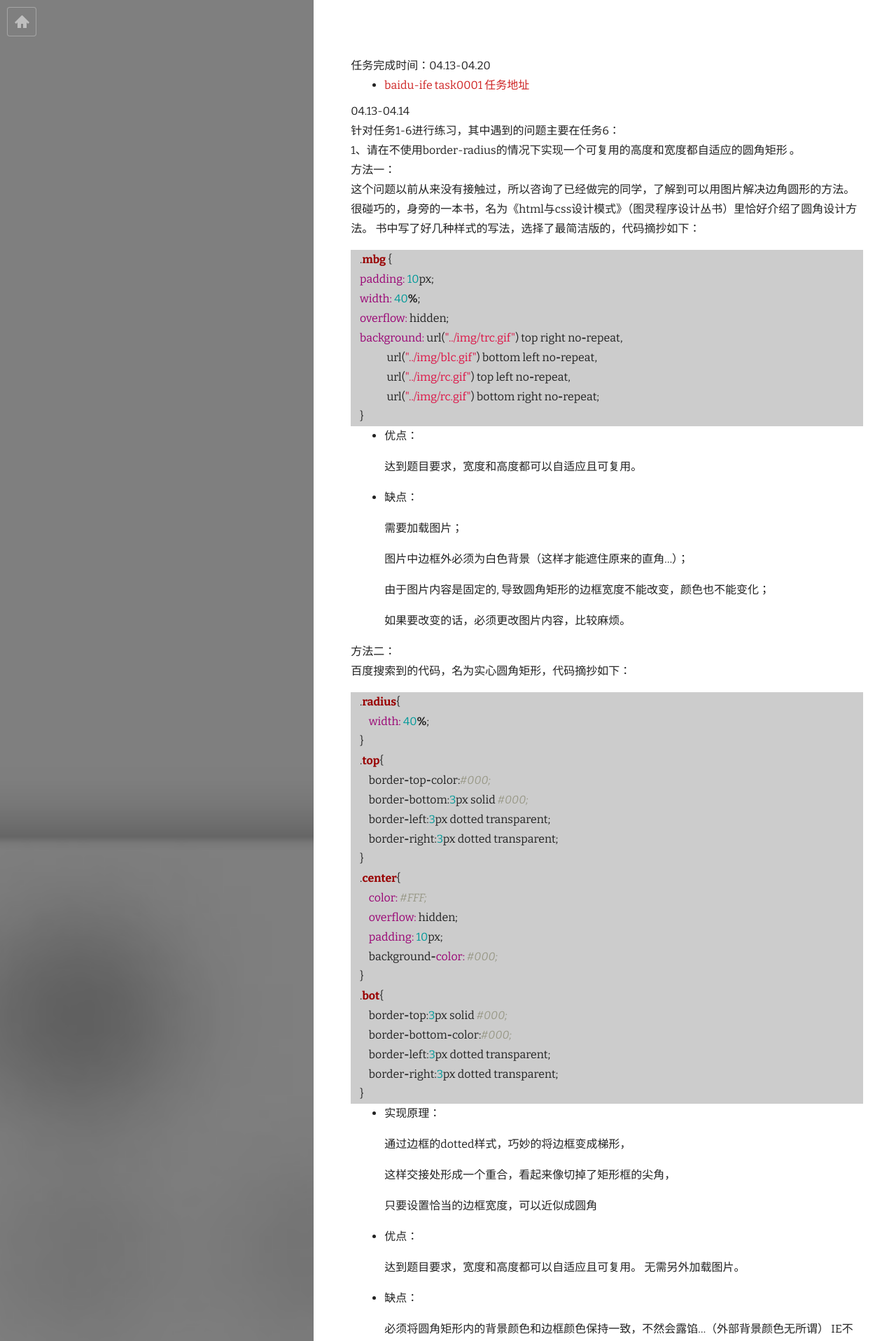
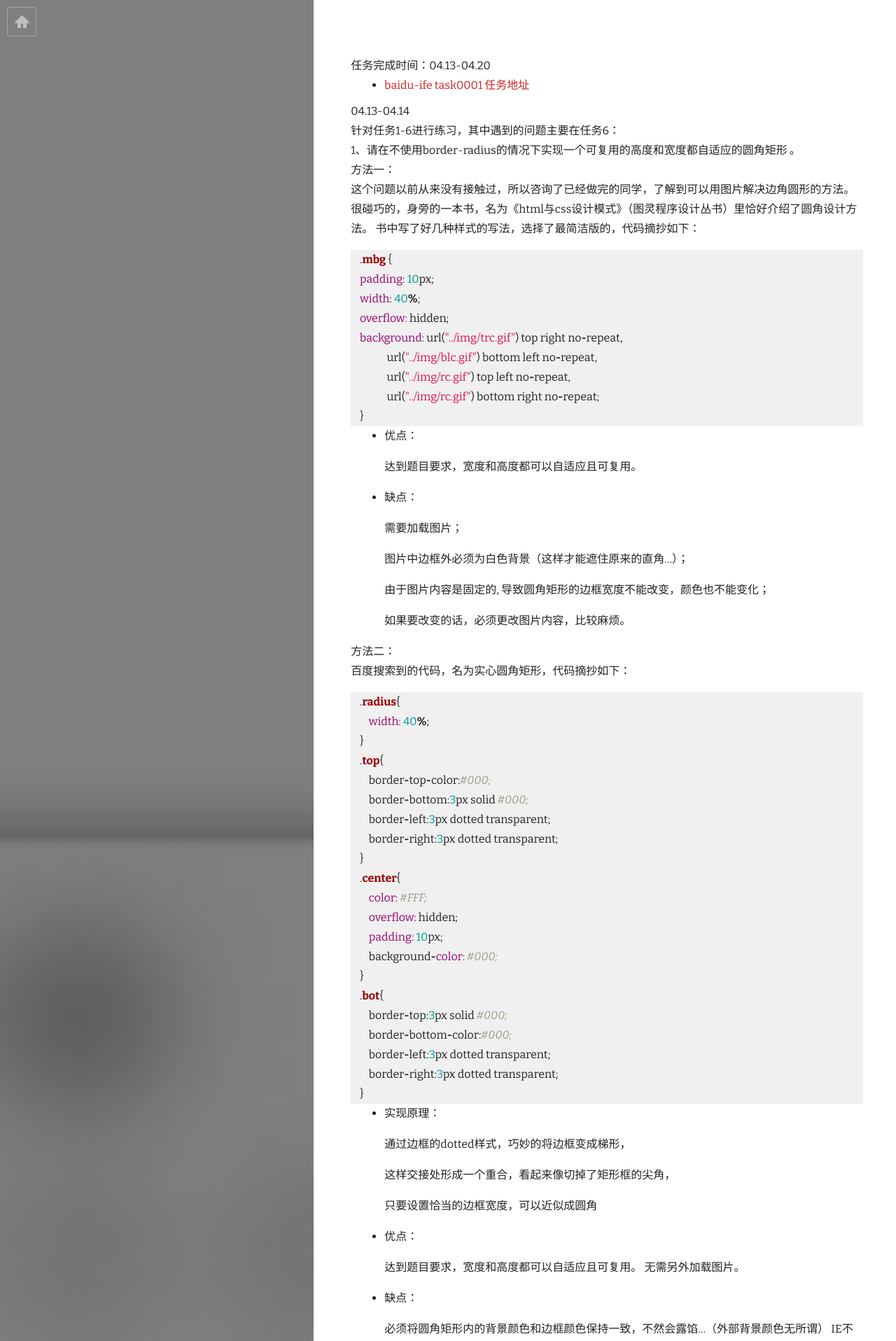
Before and after one commit to ch1oechao/ch1oechao.github.io, a Jekyll site: the page built from _posts/2015-05-02-baidu-ife-task0001-Note.md, in a window 1280 px wide. Shown: the top 1916 px of the page at 70% size. Built offline with Jekyll 4.4.1, drawn with Linux system fonts in a browser that asks for light colours; nearby versions of some CDN libraries; Markdown is read by kramdown in place of the engine named in the settings.

Commit message:
fix color

```diff
--- a/css/syntax.css
+++ b/css/syntax.css
@@ -1,4 +1,4 @@
-.highlight  { background: #cccccc; }
+.highlight  { background: #f0f0f0; }
 .highlight .c { color: #999988; font-style: italic } /* Comment */
 .highlight .err { color: #a61717; background-color: #e3d2d2 } /* Error */
 .highlight .k { font-weight: bold } /* Keyword */
```
